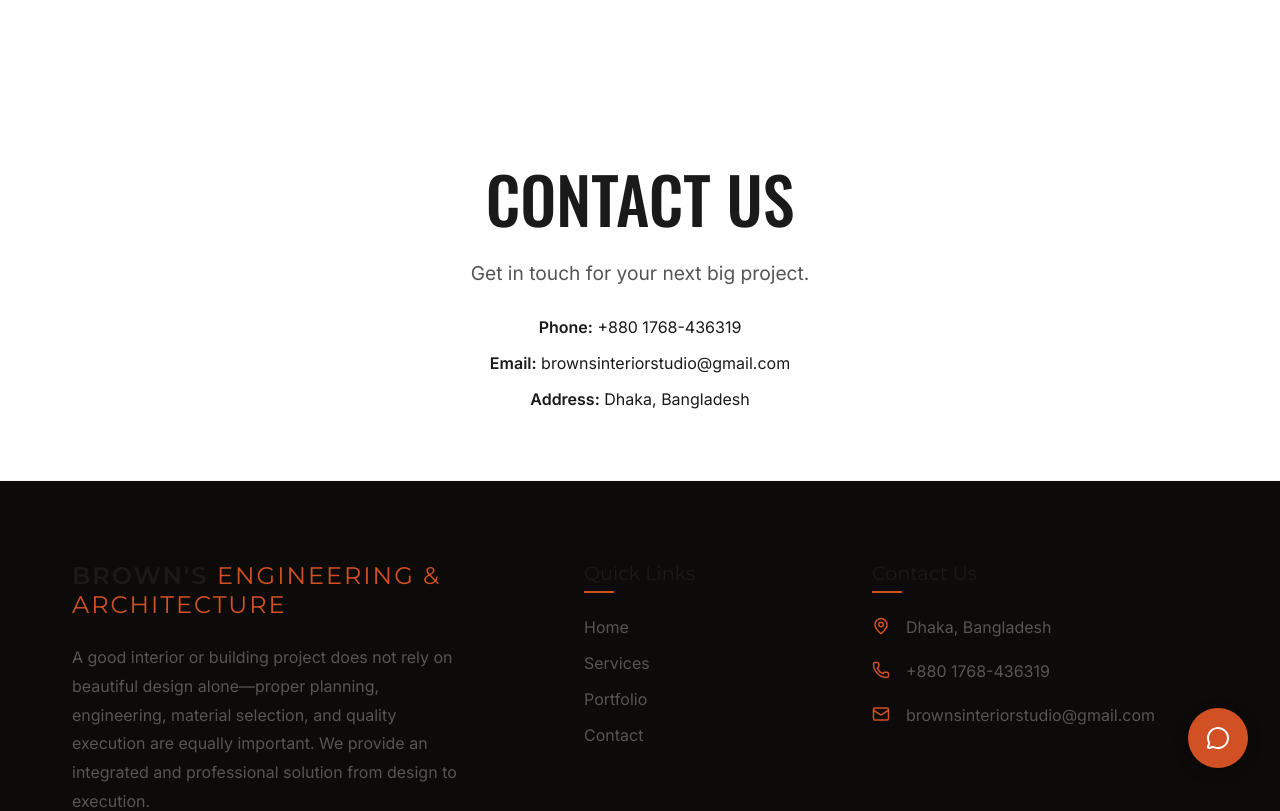
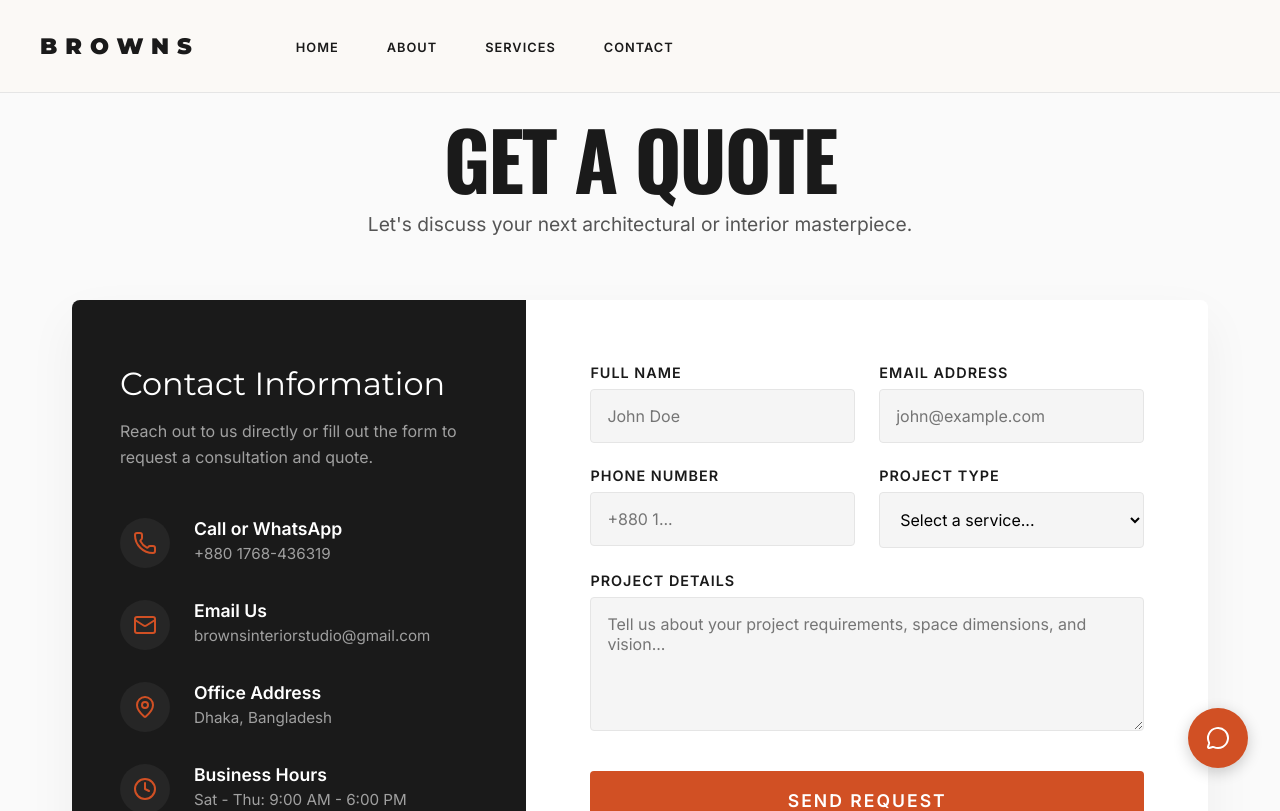
Before and after one commit to ardhrubo/brownsinterior, a React (Vite) app: page /contact in a window 1280 px wide. Shown: the top 811 px of the page. Built offline with nearby package versions, Linux system fonts and the light colour scheme; a web font is replaced by a local one.

Commit message:
feat: add Contact page component with form integration and update navbar scroll styling and services

```diff
--- a/src/App.jsx
+++ b/src/App.jsx
@@ -11,6 +11,8 @@ import Clients from './components/Clients';
 import Footer from './components/Footer';
 import FloatingContact from './components/FloatingContact';
 
+import Contact from './components/Contact';
+
 const ScrollToTop = () => {
   const { pathname } = useLocation();
   React.useEffect(() => {
@@ -23,9 +25,13 @@ const ScrollToTop = () => {
 const Home = () => (
   <main>
     <Hero />
+    <About />
     <Services />
+    <Process />
     <Portfolio />
+    <Team />
     <Clients />
+    <Contact />
   </main>
 );
 
@@ -44,20 +50,6 @@ const ServicesPage = () => (
   </main>
 );
 
-const ContactPage = () => (
-  <main style={{ paddingTop: '80px', minHeight: '60vh', display: 'flex', alignItems: 'center', justifyContent: 'center' }}>
-    <div className="container" style={{ textAlign: 'center' }}>
-      <h1 style={{ fontFamily: 'var(--font-massive)', fontSize: '4rem', marginBottom: '1rem' }}>CONTACT US</h1>
-      <p style={{ fontSize: '1.2rem', color: 'var(--text-muted)' }}>Get in touch for your next big project.</p>
-      <div style={{ marginTop: '2rem', display: 'flex', flexDirection: 'column', gap: '1rem' }}>
-        <p><strong>Phone:</strong> +880 1768-436319</p>
-        <p><strong>Email:</strong> brownsinteriorstudio@gmail.com</p>
-        <p><strong>Address:</strong> Dhaka, Bangladesh</p>
-      </div>
-    </div>
-  </main>
-);
-
 function App() {
   return (
     <Router>
@@ -67,7 +59,7 @@ function App() {
         <Route path="/" element={<Home />} />
         <Route path="/about" element={<AboutPage />} />
         <Route path="/services" element={<ServicesPage />} />
-        <Route path="/contact" element={<ContactPage />} />
+        <Route path="/contact" element={<Contact />} />
       </Routes>
       <Footer />
       <FloatingContact />
--- /dev/null
+++ b/src/components/Contact.css
@@ -0,0 +1,170 @@
+.contact-page-section {
+  padding: 120px 0 80px;
+  background-color: var(--surface-color);
+  min-height: 80vh;
+}
+
+.contact-header {
+  text-align: center;
+  margin-bottom: 4rem;
+}
+
+.contact-subtitle {
+  font-family: var(--font-sans);
+  color: var(--text-muted);
+  font-size: 1.2rem;
+}
+
+.contact-wrapper {
+  display: grid;
+  grid-template-columns: 1fr 1.5fr;
+  gap: 0;
+  border-radius: 8px;
+  overflow: hidden;
+  box-shadow: 0 20px 50px rgba(0,0,0,0.05);
+  background: #ffffff;
+}
+
+.contact-info-panel {
+  background: #1a1a1a;
+  color: #ffffff;
+  padding: 4rem 3rem;
+}
+
+.contact-info-panel h3 {
+  font-family: var(--font-serif);
+  font-size: 2rem;
+  margin-bottom: 1rem;
+}
+
+.info-desc {
+  color: #a0a0a0;
+  line-height: 1.6;
+  margin-bottom: 3rem;
+}
+
+.info-items {
+  display: flex;
+  flex-direction: column;
+  gap: 2rem;
+}
+
+.info-item {
+  display: flex;
+  align-items: flex-start;
+  gap: 1.5rem;
+}
+
+.info-icon {
+  width: 50px;
+  height: 50px;
+  background: rgba(255,255,255,0.05);
+  border-radius: 50%;
+  display: flex;
+  align-items: center;
+  justify-content: center;
+  color: var(--accent-color);
+  flex-shrink: 0;
+}
+
+.info-item h4 {
+  font-family: var(--font-sans);
+  font-size: 1.1rem;
+  margin-bottom: 0.3rem;
+  font-weight: 600;
+}
+
+.info-item p {
+  color: #a0a0a0;
+  font-size: 0.95rem;
+}
+
+.contact-form-panel {
+  padding: 4rem 4rem;
+  background: #ffffff;
+}
+
+.quote-form {
+  display: flex;
+  flex-direction: column;
+  gap: 1.5rem;
+}
+
+.form-row {
+  display: grid;
+  grid-template-columns: 1fr 1fr;
+  gap: 1.5rem;
+}
+
+.form-group {
+  display: flex;
+  flex-direction: column;
+  gap: 0.5rem;
+}
+
+.form-group label {
+  font-size: 0.9rem;
+  font-weight: 600;
+  color: #1a1a1a;
+  text-transform: uppercase;
+  letter-spacing: 1px;
+}
+
+.form-group input,
+.form-group select,
+.form-group textarea {
+  width: 100%;
+  padding: 1rem;
+  border: 1px solid var(--border-color);
+  border-radius: 4px;
+  font-family: var(--font-sans);
+  font-size: 1rem;
+  background: var(--surface-light);
+  transition: all 0.3s ease;
+}
+
+.form-group input:focus,
+.form-group select:focus,
+.form-group textarea:focus {
+  outline: none;
+  border-color: var(--accent-color);
+  background: #ffffff;
+  box-shadow: 0 0 0 3px rgba(209, 80, 36, 0.1);
+}
+
+.submit-btn {
+  background: var(--accent-color);
+  color: #ffffff;
+  border: none;
+  padding: 1.2rem 2rem;
+  font-family: var(--font-sans);
+  font-weight: 700;
+  font-size: 1.1rem;
+  letter-spacing: 2px;
+  text-transform: uppercase;
+  border-radius: 4px;
+  cursor: pointer;
+  margin-top: 1rem;
+  transition: background 0.3s ease;
+}
+
+.submit-btn:hover {
+  background: var(--accent-dark);
+}
+
+@media (max-width: 992px) {
+  .contact-wrapper {
+    grid-template-columns: 1fr;
+  }
+}
+
+@media (max-width: 768px) {
+  .form-row {
+    grid-template-columns: 1fr;
+  }
+
+  .contact-info-panel,
+  .contact-form-panel {
+    padding: 3rem 2rem;
+  }
+}
--- /dev/null
+++ b/src/components/Contact.jsx
@@ -0,0 +1,120 @@
+import React from 'react';
+import { motion } from 'framer-motion';
+import { MapPin, Phone, Mail, Clock } from 'lucide-react';
+import './Contact.css';
+
+export default function Contact() {
+  return (
+    <section className="contact-page-section">
+      <div className="container">
+        <motion.div
+          className="contact-header"
+          initial={{ opacity: 0, y: 30 }}
+          animate={{ opacity: 1, y: 0 }}
+          transition={{ duration: 0.8 }}
+        >
+          <h1 className="title-massive" style={{ color: '#1a1a1a', fontSize: '5rem', marginBottom: '1rem' }}>GET A QUOTE</h1>
+          <p className="contact-subtitle">Let's discuss your next architectural or interior masterpiece.</p>
+        </motion.div>
+
+        <div className="contact-wrapper">
+          <motion.div
+            className="contact-info-panel"
+            initial={{ opacity: 0, x: -30 }}
+            animate={{ opacity: 1, x: 0 }}
+            transition={{ duration: 0.8, delay: 0.2 }}
+          >
+            <h3>Contact Information</h3>
+            <p className="info-desc">Reach out to us directly or fill out the form to request a consultation and quote.</p>
+
+            <div className="info-items">
+              <div className="info-item">
+                <div className="info-icon"><Phone size={24} /></div>
+                <div>
+                  <h4>Call or WhatsApp</h4>
+                  <p>+880 1768-436319</p>
+                </div>
+              </div>
+
+              <div className="info-item">
+                <div className="info-icon"><Mail size={24} /></div>
+                <div>
+                  <h4>Email Us</h4>
+                  <p>brownsinteriorstudio@gmail.com</p>
+                </div>
+              </div>
+
+              <div className="info-item">
+                <div className="info-icon"><MapPin size={24} /></div>
+                <div>
+                  <h4>Office Address</h4>
+                  <p>Dhaka, Bangladesh</p>
+                </div>
+              </div>
+
+              <div className="info-item">
+                <div className="info-icon"><Clock size={24} /></div>
+                <div>
+                  <h4>Business Hours</h4>
+                  <p>Sat - Thu: 9:00 AM - 6:00 PM</p>
+                </div>
+              </div>
+            </div>
+          </motion.div>
+
+          <motion.div
+            className="contact-form-panel"
+            initial={{ opacity: 0, x: 30 }}
+            animate={{ opacity: 1, x: 0 }}
+            transition={{ duration: 0.8, delay: 0.4 }}
+          >
+            {/* FormSubmit.co Integration - Sends directly to client inbox */}
+            <form action="https://formsubmit.co/brownsinteriorstudio@gmail.com" method="POST" className="quote-form">
+              {/* Redirect back to contact page after submission */}
+              <input type="hidden" name="_next" value={window.location.href} />
+              {/* Disable Captcha for better UX (optional) */}
+              <input type="hidden" name="_captcha" value="false" />
+              {/* Email subject */}
+              <input type="hidden" name="_subject" value="New Quote Request from Website!" />
+
+              <div className="form-row">
+                <div className="form-group">
+                  <label>Full Name</label>
+                  <input type="text" name="name" required placeholder="John Doe" />
+                </div>
+                <div className="form-group">
+                  <label>Email Address</label>
+                  <input type="email" name="email" required placeholder="john@example.com" />
+                </div>
+              </div>
+
+              <div className="form-row">
+                <div className="form-group">
+                  <label>Phone Number</label>
+                  <input type="tel" name="phone" required placeholder="+880 1..." />
+                </div>
+                <div className="form-group">
+                  <label>Project Type</label>
+                  <select name="project_type" required>
+                    <option value="" disabled selected>Select a service...</option>
+                    <option value="Interior Design">Interior Design</option>
+                    <option value="Architecture">Architecture</option>
+                    <option value="Renovation">Renovation</option>
+                    <option value="Consultancy">Consultancy</option>
+                  </select>
+                </div>
+              </div>
+
+              <div className="form-group">
+                <label>Project Details</label>
+                <textarea name="message" rows="5" required placeholder="Tell us about your project requirements, space dimensions, and vision..."></textarea>
+              </div>
+
+              <button type="submit" className="submit-btn">SEND REQUEST</button>
+            </form>
+          </motion.div>
+        </div>
+      </div>
+    </section>
+  );
+}
--- a/src/components/Footer.css
+++ b/src/components/Footer.css
@@ -19,7 +19,7 @@
   font-family: var(--font-serif);
   font-size: 1.5rem;
   letter-spacing: 2px;
-  color: var(--text-color);
+  color: #ffffff;
   font-weight: 600;
   margin-bottom: 1.5rem;
 }
@@ -30,7 +30,7 @@
 }
 
 .footer-desc {
-  color: var(--text-muted);
+  color: #a0a0a0;
   line-height: 1.8;
   margin-bottom: 2rem;
 }
@@ -46,21 +46,22 @@
   justify-content: center;
   width: 40px;
   height: 40px;
-  background: var(--surface-color);
+  background: #1a1a1a;
   border-radius: 50%;
-  color: var(--text-color);
+  color: #ffffff;
   transition: all 0.3s ease;
 }
 
 .social-icon:hover {
   background: var(--accent-color);
-  color: var(--bg-color);
+  color: #ffffff;
   transform: translateY(-3px);
 }
 
 .footer-title {
   font-family: var(--font-serif);
   font-size: 1.2rem;
+  color: #ffffff;
   margin-bottom: 1.5rem;
   position: relative;
   padding-bottom: 0.5rem;
@@ -81,7 +82,7 @@
 }
 
 .footer-links a {
-  color: var(--text-muted);
+  color: #a0a0a0;
   transition: color 0.3s;
 }
 
@@ -95,14 +96,14 @@
   align-items: flex-start;
   gap: 1rem;
   margin-bottom: 1.5rem;
-  color: var(--text-muted);
+  color: #a0a0a0;
 }
 
 .footer-bottom {
   text-align: center;
   padding-top: 2rem;
-  border-top: 1px solid var(--surface-color);
-  color: var(--text-muted);
+  border-top: 1px solid #1a1a1a;
+  color: #a0a0a0;
   font-size: 0.9rem;
 }
 
--- a/src/components/Navbar.css
+++ b/src/components/Navbar.css
@@ -26,8 +26,13 @@
   font-family: var(--font-serif);
   font-size: 1.5rem;
   letter-spacing: 2px;
-  color: var(--text-color);
+  color: #ffffff;
   font-weight: 600;
+  transition: color 0.4s ease;
+}
+
+.navbar.scrolled .logo {
+  color: #1a1a1a;
 }
 
 .logo span {
@@ -46,6 +51,11 @@
   letter-spacing: 1.5px;
   position: relative;
   transition: color 0.3s;
+  color: #ffffff;
+}
+
+.navbar.scrolled .desktop-nav a {
+  color: #1a1a1a;
 }
 
 .desktop-nav a:hover {
@@ -72,6 +82,15 @@
   background: none;
   border: none;
   cursor: pointer;
+}
+
+.menu-icon {
+  color: #ffffff;
+  transition: color 0.4s ease;
+}
+
+.navbar.scrolled .menu-icon {
+  color: #1a1a1a;
 }
 
 .mobile-menu {
--- a/src/components/Navbar.jsx
+++ b/src/components/Navbar.jsx
@@ -1,12 +1,14 @@
 import React, { useState, useEffect } from 'react';
 import { motion } from 'framer-motion';
 import { Menu, X } from 'lucide-react';
-import { Link } from 'react-router-dom';
+import { Link, useLocation } from 'react-router-dom';
 import './Navbar.css';
 
 export default function Navbar() {
   const [scrolled, setScrolled] = useState(false);
   const [mobileMenuOpen, setMobileMenuOpen] = useState(false);
+  const location = useLocation();
+  const isHome = location.pathname === '/';
 
   useEffect(() => {
     const handleScroll = () => {
@@ -17,14 +19,14 @@ export default function Navbar() {
   }, []);
 
   return (
-    <header className={`navbar ${scrolled ? 'scrolled' : ''}`}>
+    <header className={`navbar ${scrolled || !isHome ? 'scrolled' : ''}`}>
       <div className="container nav-container" style={{ justifyContent: 'flex-start', padding: '1rem 0' }}>
         <motion.div
           initial={{ opacity: 0, x: -20 }}
           animate={{ opacity: 1, x: 0 }}
           transition={{ duration: 0.8 }}
           className="logo"
-          style={{ letterSpacing: '8px', fontSize: '1.4rem', fontWeight: '900', color: '#ffffff', marginRight: '6rem', fontFamily: 'var(--font-serif)' }}
+          style={{ letterSpacing: '8px', fontSize: '1.4rem', fontWeight: '900', marginRight: '6rem', fontFamily: 'var(--font-serif)' }}
         >
           <Link to="/" style={{ color: 'inherit', textDecoration: 'none' }}>BROWNS</Link>
         </motion.div>
@@ -32,22 +34,22 @@ export default function Navbar() {
         <nav className="desktop-nav">
           <ul style={{ display: 'flex', gap: '3rem', listStyle: 'none' }}>
             <motion.li initial={{ opacity: 0, y: -10 }} animate={{ opacity: 1, y: 0 }} transition={{ delay: 0.1 }}>
-              <Link to="/" style={{ fontSize: '0.8rem', fontWeight: '700', textTransform: 'uppercase', letterSpacing: '1px', color: '#ffffff' }}>Home</Link>
+              <Link to="/" className="nav-link" style={{ fontSize: '0.8rem', fontWeight: '700', textTransform: 'uppercase', letterSpacing: '1px' }}>Home</Link>
             </motion.li>
             <motion.li initial={{ opacity: 0, y: -10 }} animate={{ opacity: 1, y: 0 }} transition={{ delay: 0.2 }}>
-              <Link to="/about" style={{ fontSize: '0.8rem', fontWeight: '700', textTransform: 'uppercase', letterSpacing: '1px', color: '#ffffff' }}>About</Link>
+              <Link to="/about" className="nav-link" style={{ fontSize: '0.8rem', fontWeight: '700', textTransform: 'uppercase', letterSpacing: '1px' }}>About</Link>
             </motion.li>
             <motion.li initial={{ opacity: 0, y: -10 }} animate={{ opacity: 1, y: 0 }} transition={{ delay: 0.3 }}>
-              <Link to="/services" style={{ fontSize: '0.8rem', fontWeight: '700', textTransform: 'uppercase', letterSpacing: '1px', color: '#ffffff' }}>Services</Link>
+              <Link to="/services" className="nav-link" style={{ fontSize: '0.8rem', fontWeight: '700', textTransform: 'uppercase', letterSpacing: '1px' }}>Services</Link>
             </motion.li>
             <motion.li initial={{ opacity: 0, y: -10 }} animate={{ opacity: 1, y: 0 }} transition={{ delay: 0.4 }}>
-              <Link to="/contact" style={{ fontSize: '0.8rem', fontWeight: '700', textTransform: 'uppercase', letterSpacing: '1px', color: '#ffffff' }}>Contact</Link>
+              <Link to="/contact" className="nav-link" style={{ fontSize: '0.8rem', fontWeight: '700', textTransform: 'uppercase', letterSpacing: '1px' }}>Contact</Link>
             </motion.li>
           </ul>
         </nav>
 
         <button className="mobile-toggle" onClick={() => setMobileMenuOpen(!mobileMenuOpen)}>
-          {mobileMenuOpen ? <X color="#ffffff" /> : <Menu color="#ffffff" />}
+          {mobileMenuOpen ? <X className="menu-icon" /> : <Menu className="menu-icon" />}
         </button>
       </div>
 
```
Also changed, not shown: src/components/Hero.css (+17 -4 lines), src/components/Services.jsx (+11 -11 lines), src/components/Team.jsx (+6 -6 lines).
